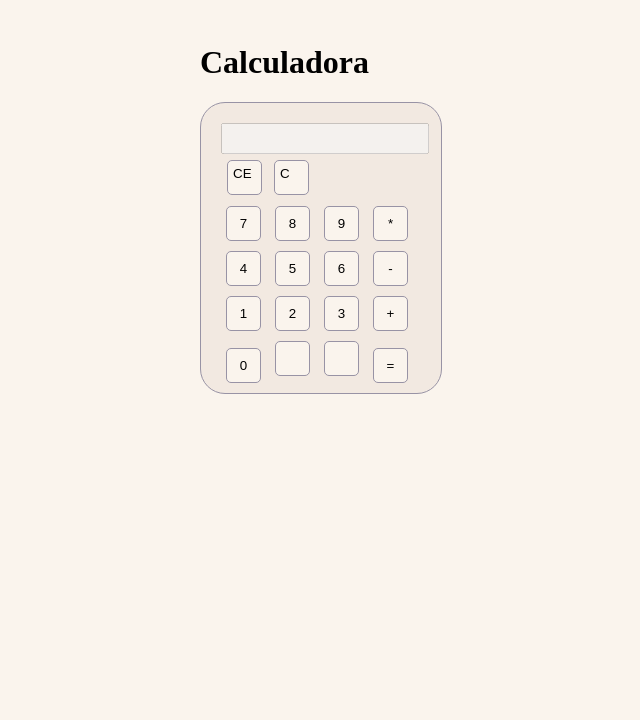
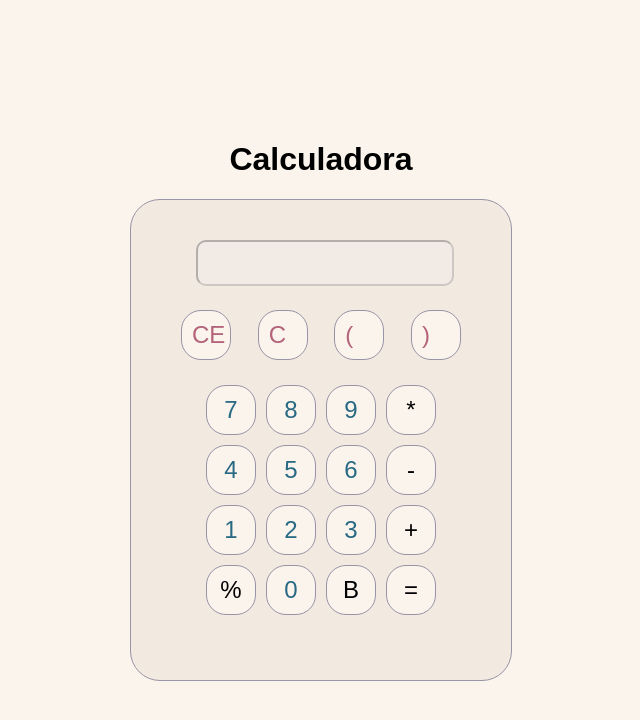
Before and after one commit to dardematheus/jsCalculator, a plain HTML site: page index.html in a window 1280 px wide. Shown: the whole page, without its empty margins (319-959 px from the left). Drawn offline with Linux system fonts and the light colour scheme.

Commit message:
visual changes

```diff
--- a/index.html
+++ b/index.html
@@ -14,10 +14,12 @@
         <section class="input-section">
             <div display="output-display" class="input-draw">
                 <input type="text" id="display" class="input-draw" disabled>
+            </div>
             <div id="func" class="button-draw-func">
                 <button id="bCE" class="button-draw-function" onclick="clearAll()">CE</button>
                 <button id="bC" class="button-draw-function" onclick="clearInput()">C</button>
-                <br>
+                <button id="bCoisa1" class="button-draw-function" onclick="inArr('(')">(</button>
+                <button id ="bCoisa2" class="button-draw-function" onclick="inArr(')')">)</button>
             </div>
             <div id="num" class="button-draw-input">
                 <button id="b7" class="button-draw-numbers" onclick="inArr('7')">7</button>
@@ -29,16 +31,16 @@
                 <button id="b5" class="button-draw-numbers" onclick="inArr('5')">5</button>
                 <button id="b6" class="button-draw-numbers" onclick="inArr('6')">6</button>
                 <button id="bMinus" class="button-draw-operations" onclick="inArr('-')">-</button>
-                <br>
+
                 <button id="b1" class="button-draw-numbers" onclick="inArr('1')">1</button>
                 <button id="b2" class="button-draw-numbers" onclick="inArr('2')">2</button>
                 <button id="b3" class="button-draw-numbers" onclick="inArr('3')">3</button>
                 <button id="bPlus" class="button-draw-operations" onclick="inArr('+')">+</button>
-                <br>
+
+                <button id="bPercentage" class="button-draw-operations" onclick="inArr('%')">%</button>
                 <button id="b0" class="button-draw-numbers" onclick="inArr('0')">0</button>
-                <button id="blank" class="button-draw-operations"></button>
-                <button id="blank" class="button-draw-operations"></button>
-                <button id="bEqual" class="button-draw-operations" onclick="inArr('=')">=</button>
+                <button id="bBack" class="button-draw-operations" onclick="restoreArray()">B</button>
+                <button id="bEqual" class="button-draw-operations" onclick="calculate()">=</button>
             </div>
         </section>
     </main>
--- a/styles.css
+++ b/styles.css
@@ -1,79 +1,99 @@
 :root {
-    --color-primary: #91DDf2;
     --color-secondary: #f2e9e1;
     --color-text: #444444;
     --color-background: #faf4ed;
     --color-border: #9893a5;
+    --color-function-text: #b4637a;
+    --color-numbers-text: #286983;
 }
 
 body {
     background-color: var(--color-background);
-    height: 50vh;
+    height: 100vh;
     display: flex;
     justify-content: center;
     align-items: center;
+    margin: 0;
+    font-family: Arial, sans-serif;
+}
+
+.main-content {
+    text-align: center;
 }
 
 .input-draw{
-    width: 200px;
-    height: 25px;
+    width: 250px;
+    height: 40px;
+    margin-bottom: 20px;
+    border-radius: 10px
 }
 
 .input-section {
     display: flex;
-    padding: 30px;
+    flex-direction: column;
+    align-items: center;
+    padding: 40px;
     background-color: var(--color-secondary);
-    width: 200px;
-    height: 250px;
-    padding: 20px;
-    border-radius: 25px;
+    width: 300px;
+    height: 400px;
+    border-radius: 30px;
     border: 1px solid var(--color-border);
 }
 
 .button-draw-func {
     display: flex;
     flex-direction: row;
+    justify-content: space-between;
+    width: 100%;
+    margin-bottom: 10px;
+}
+
+.button-draw-input {
+    display: flex;
+    flex-wrap: wrap;
+    justify-content: space-between;
+    width: 80%;
 }
 
 .button-draw-function {
     display: flex;
     background-color: var(--color-background);
-    width: 35px;
-    height: 35px;
-    padding: 5px;
-    border-radius: 5px;
+    width: 50px;
+    height: 50px;
+    padding: 10px;
+    border-radius: 40%;
     border: 1px solid var(--color-border);
-    margin: 6px;
-}
-
-.button-draw-function:hover{
-    background-color: var(--color-border);
+    margin: 10px;
+    color: var(--color-function-text);
+    font-size: 150%;
+    cursor: pointer;
 }
 
 .button-draw-numbers {
     background-color: var(--color-background);
-    width: 35px;
-    height: 35px;
-    padding: 5px;
-    border-radius: 5px;
+    width: 50px;
+    height: 50px;
+    padding: 10px;
+    border-radius: 40%;
     border: 1px solid var(--color-border);
     margin: 5px;
-}
-
-.button-draw-numbers:active{
-    background-color: var(--color-border);
+    color: var(--color-numbers-text);
+    font-size: 150%;
+    cursor: pointer;
 }
 
 .button-draw-operations {
     background-color: var(--color-background);
-    width: 35px;
-    height: 35px;
-    padding: 5px;
-    border-radius: 5px;
+    width: 50px;
+    height: 50px;
+    padding: 10px;
+    border-radius: 40%;
     border: 1px solid var(--color-border);
     margin: 5px;
+    font-size: 150%;
+    cursor: pointer;
 }
 
-.button-draw-operations:active {
+.button-draw-numbers:active, .button-draw-operations:active, .button-draw-function:active{
     background-color: var(--color-border);
 }
```
